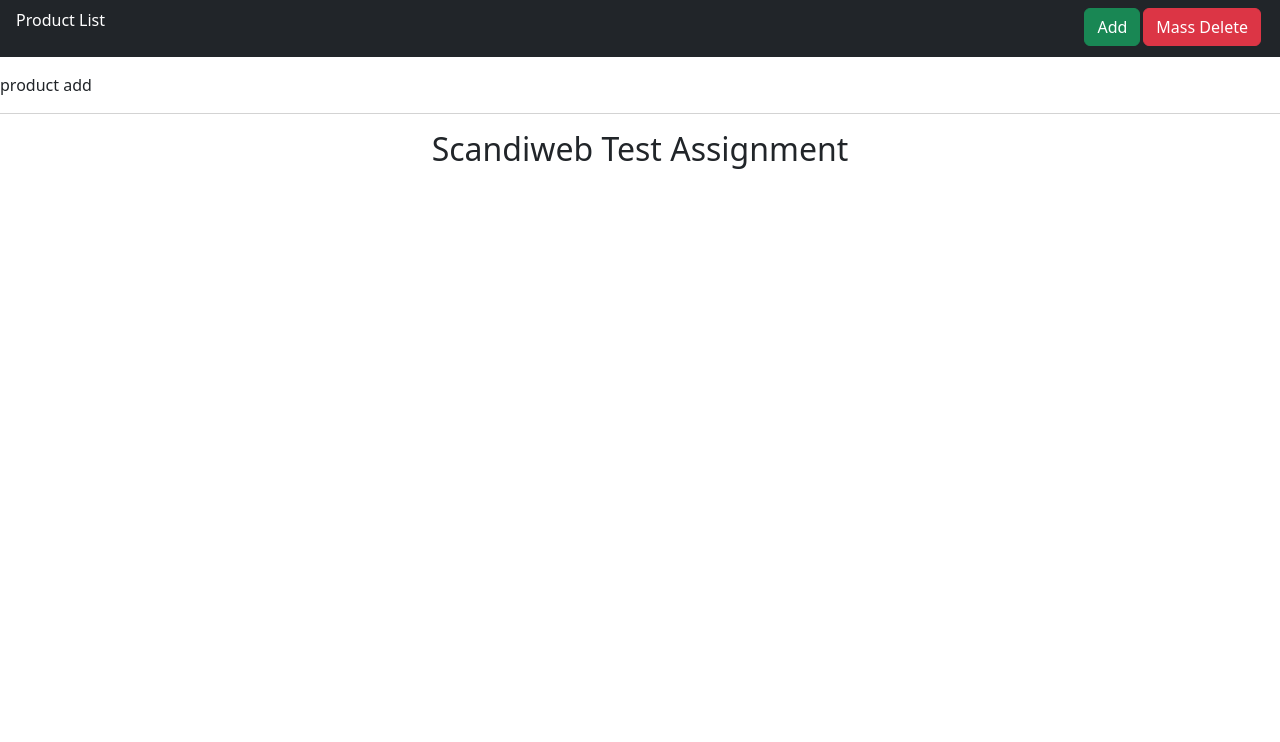
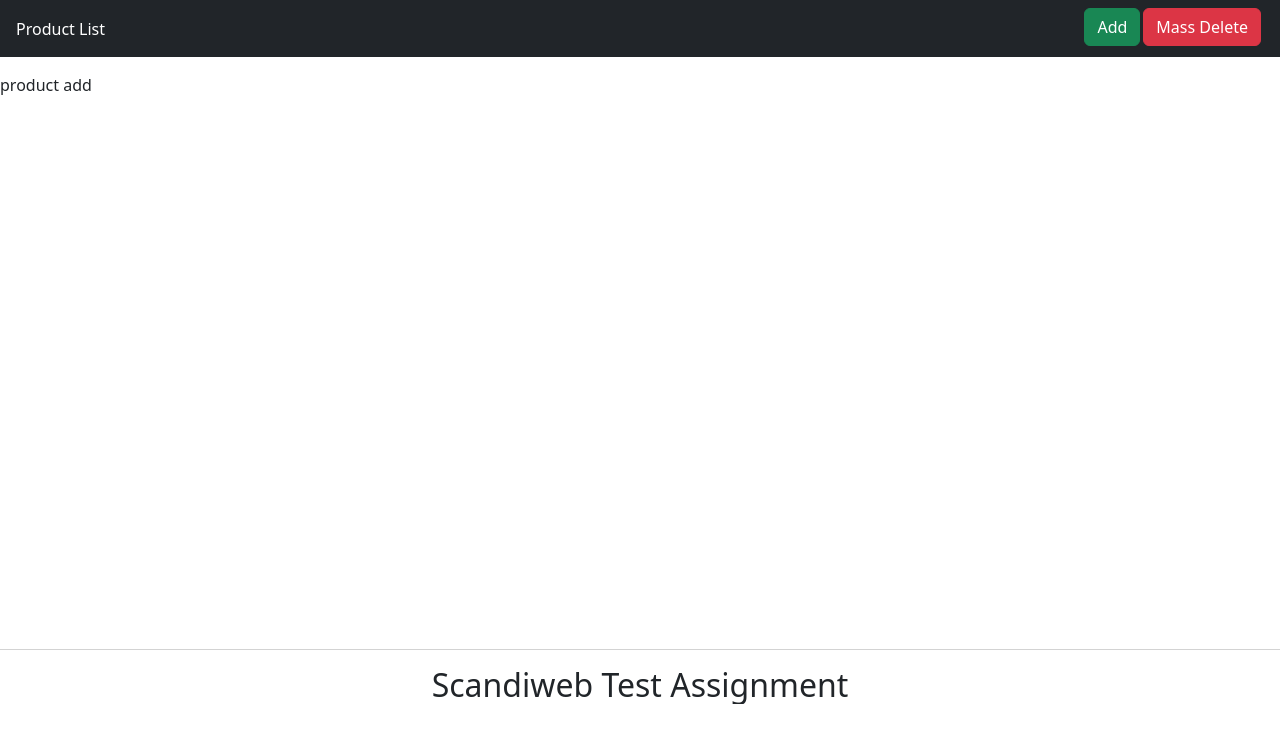
Before and after one commit to realazaber/scandiweb-jnr-developer-task, a Next.js app in the folder frontend/: page /product_add in a window 1280 px wide. Shown: the top 742 px of the page. Built offline with nearby package versions, Linux system fonts and the light colour scheme.

Commit message:
Update styles.scss

```diff
--- a/frontend/src/styles/styles.scss
+++ b/frontend/src/styles/styles.scss
@@ -4,19 +4,25 @@
   transition-duration: 300ms;
   margin: 0;
   padding: 0;
+  overflow-x: hidden;
 }
 
-.row > * {
-  padding-left: 0px !important;
-  padding-right: 0px !important;
-}
-
-.navbar-nav {
-  padding: 0 1rem 0 1rem;
+.vert-align {
+  display: flex;
+  align-items: center;
 }
 
 html {
   body {
+
+    #main {
+      min-height: 70vh;
+      display: flex;
+      flex-direction: column;
+      justify-content: center;
+      align-items: center;
+    }
+
     a {
       text-decoration: none;
       color: white;
@@ -36,7 +42,23 @@
         .navbar {
           padding: 0;
         }
+      }
 
+      .navbar-nav {
+        padding: 0 1rem;
+      }
+    }
+
+    .row > * {
+      padding-left: 0px !important;
+      padding-right: 0px !important;
+    }
+
+    .product {
+      height: 11rem;
+
+      :hover {
+        cursor: pointer;
       }
     }
 
```
